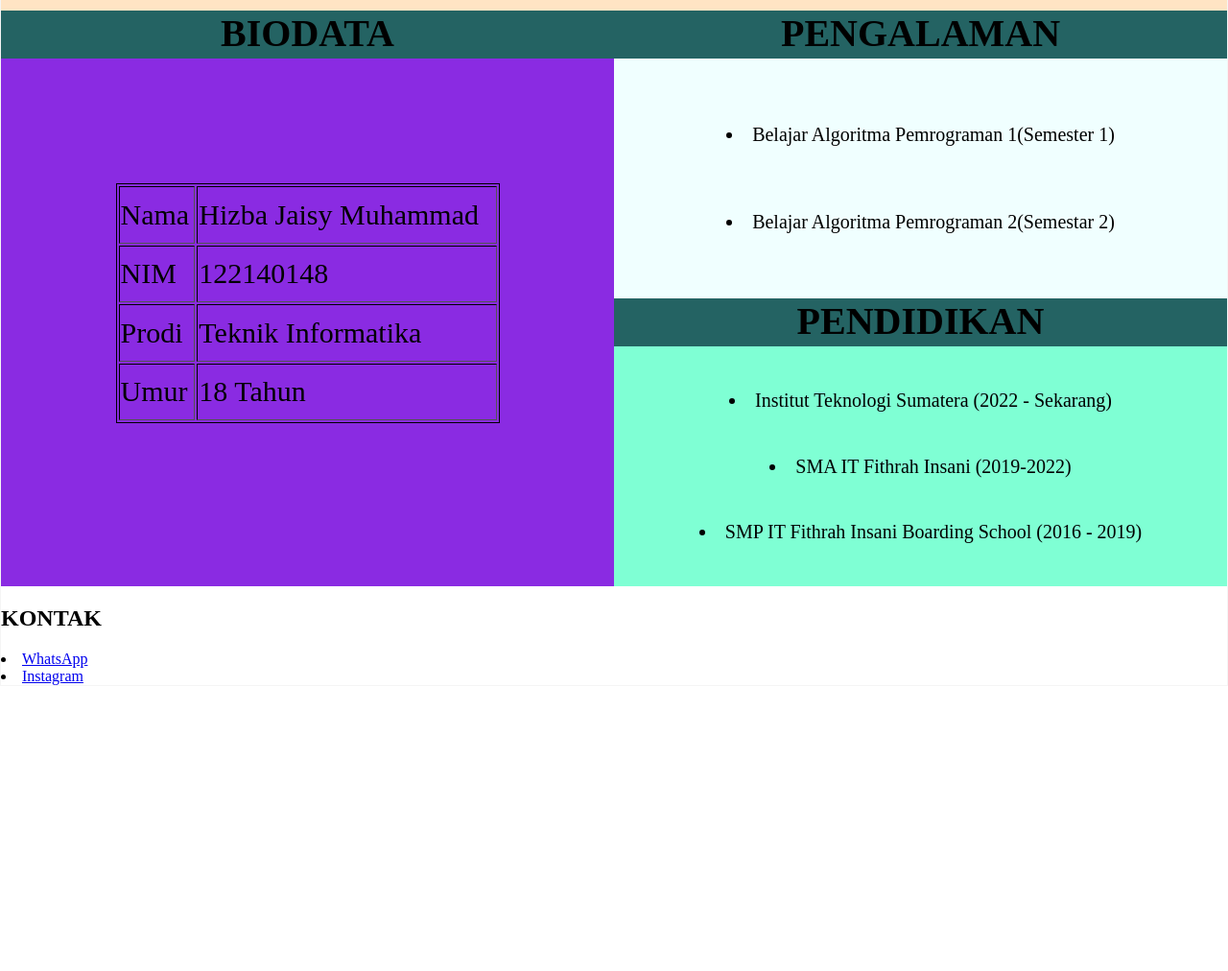
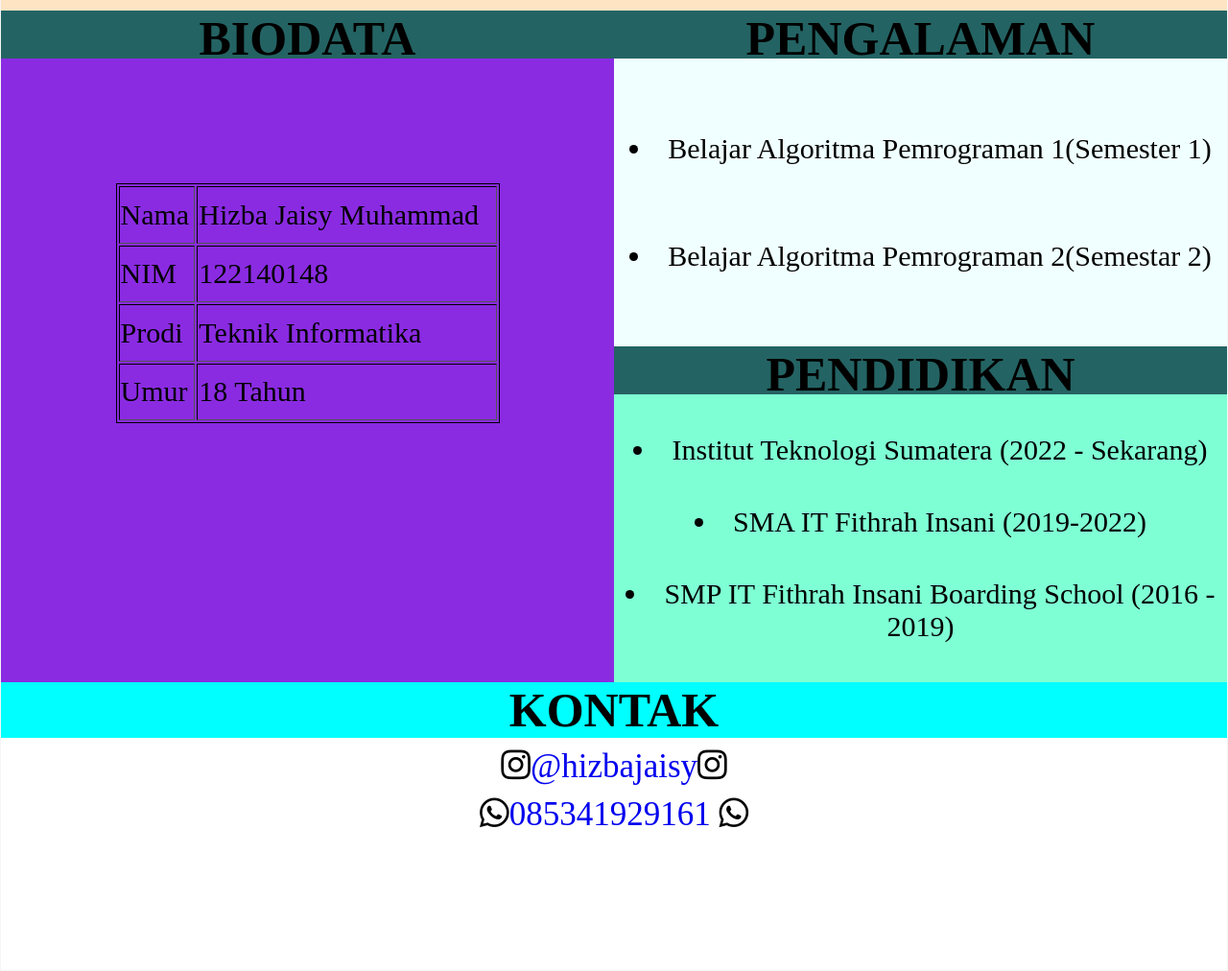
Before and after one commit to Zimhiii/portolanjutan, a plain HTML site: page index.html in a window 1280 px wide. Shown: the part 640-1652 px from the top of the page at 96% size. Before the commit the page ends 1355 px from the top, so only its background shows below. Drawn offline with Linux system fonts and the light colour scheme.

Commit message:
menambahkan kontak

```diff
--- a/index.html
+++ b/index.html
@@ -2,6 +2,10 @@
 <html>
   <head>
     <link rel="stylesheet" href="style.css" />
+    <link
+      rel="stylesheet"
+      href="https://cdnjs.cloudflare.com/ajax/libs/font-awesome/5.15.2/css/all.min.css"
+    />
     <title>Hizba Jaisy Muhammad</title>
   </head>
   <body style="margin: 0px; border: 1px solid whitesmoke">
@@ -50,24 +54,44 @@
       <div class="container-isi-pengalaman-pendidikan">
         <div class="pengalaman">
           <h2 class="tulpengalaman">PENGALAMAN</h2>
-          <li>Belajar Algoritma Pemrograman 1(Semester 1)</li>
-          <li>Belajar Algoritma Pemrograman 2(Semestar 2)</li>
+          <li class="list1">Belajar Algoritma Pemrograman 1(Semester 1)</li>
+          <li class="list1">Belajar Algoritma Pemrograman 2(Semestar 2)</li>
         </div>
         <div class="pendidikan">
           <h2 class="tulpendidikan">PENDIDIKAN</h2>
-          <li>Institut Teknologi Sumatera (2022 - Sekarang)</li>
-          <li>SMA IT Fithrah Insani (2019-2022)</li>
-          <li>SMP IT Fithrah Insani Boarding School (2016 - 2019)</li>
+          <li class="list1">Institut Teknologi Sumatera (2022 - Sekarang)</li>
+          <li class="list1">SMA IT Fithrah Insani (2019-2022)</li>
+          <li class="list1">
+            SMP IT Fithrah Insani Boarding School (2016 - 2019)
+          </li>
         </div>
       </div>
     </div>
-    <h2>KONTAK</h2>
-    <li>
-      <a
-        href="https://api.whatsapp.com/send/?phone=6285341929161&text&type=phone_number&app_absent=0"
-        >WhatsApp</a
-      >
-    </li>
-    <li><a href="https://www.instagram.com/hizbajaisy/">Instagram</a></li>
+    <div class="container-kontak">
+      <h2 class="tulkontak">KONTAK</h2>
+      <div style="list-style-type: none">
+        <div style="text-align: center" class="container-list">
+          <li class="list2">
+            <span class="fab fa-instagram"></span
+            ><a
+              class="isikontak"
+              class="ins"
+              href="https://www.instagram.com/hizbajaisy/"
+              >@hizbajaisy</a
+            ><span class="fab fa-instagram" class="iconkontak"></span>
+          </li>
+          <li class="list2">
+            <span class="fab fa-whatsapp"></span
+            ><a
+              class="isikontak"
+              href="https://api.whatsapp.com/send/?phone=6285341929161&text&type=phone_number&app_absent=0"
+              class="wa"
+              >085341929161</a
+            >
+            <span class="fab fa-whatsapp"></span>
+          </li>
+        </div>
+      </div>
+    </div>
   </body>
 </html>
--- a/style.css
+++ b/style.css
@@ -59,7 +59,7 @@ img {
   display: flex;
   background-color: blue;
   width: 100%;
-  height: 600px;
+  height: 700px;
 }
 div.container-isi-biodata {
   width: 50%;
@@ -74,7 +74,7 @@ h2.tulbiodata {
   justify-content: center;
   height: 50px;
   display: flex;
-  font-size: 40px;
+  font-size: 50px;
   background-color: rgb(36, 99, 99);
 }
 table {
@@ -104,7 +104,7 @@ div.pengalaman {
   width: 100%;
   height: 50px;
   display: flex;
-  font-size: 40px;
+  font-size: 50px;
   background-color: rgb(36, 99, 99);
 }
 td {
@@ -126,6 +126,39 @@ div.pendidikan {
   justify-content: center;
   width: 100%;
   height: 50px;
-  font-size: 40px;
+  font-size: 50px;
   background-color: rgb(36, 99, 99);
 }
+
+.list1 {
+  font-size: 30px;
+}
+/* kontak */
+div.container-kontak {
+  margin-top: 0;
+  width: 100%;
+  height: 300px;
+}
+
+.tulkontak {
+  background-color: aqua;
+  display: flex;
+  font-size: 50px;
+  align-items: center;
+  text-align: center;
+  justify-content: center;
+  margin-top: 0px;
+  margin-bottom: 0px;
+  margin-left: auto;
+  margin-right: auto;
+}
+.isikontak {
+  text-decoration: none;
+}
+.container-list {
+}
+.list2 {
+  margin-top: 10px;
+  font-size: 35px;
+  margin-bottom: 10px;
+}
```
